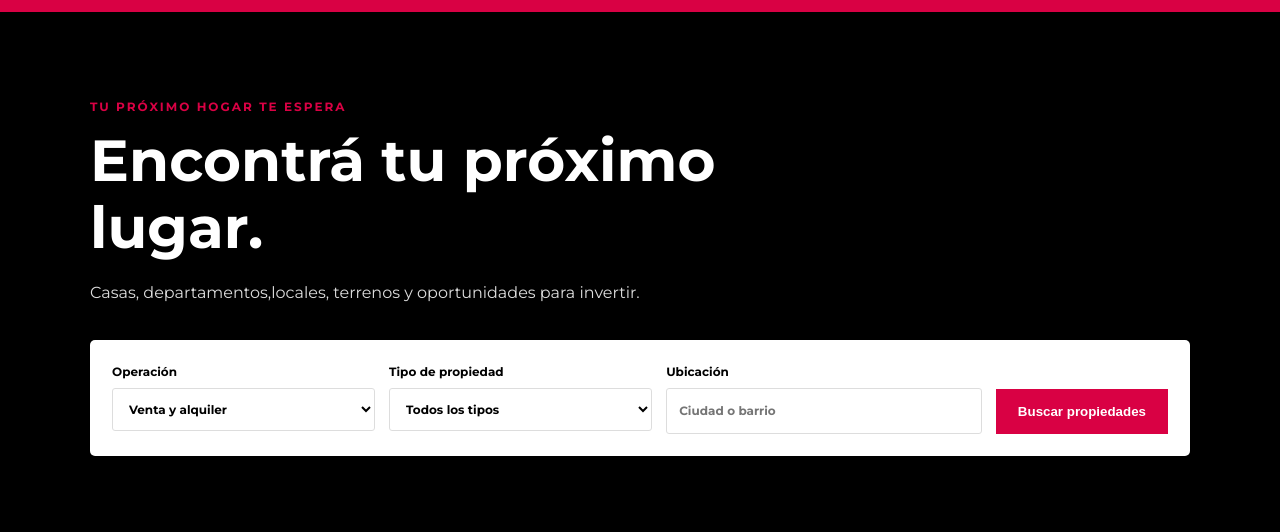
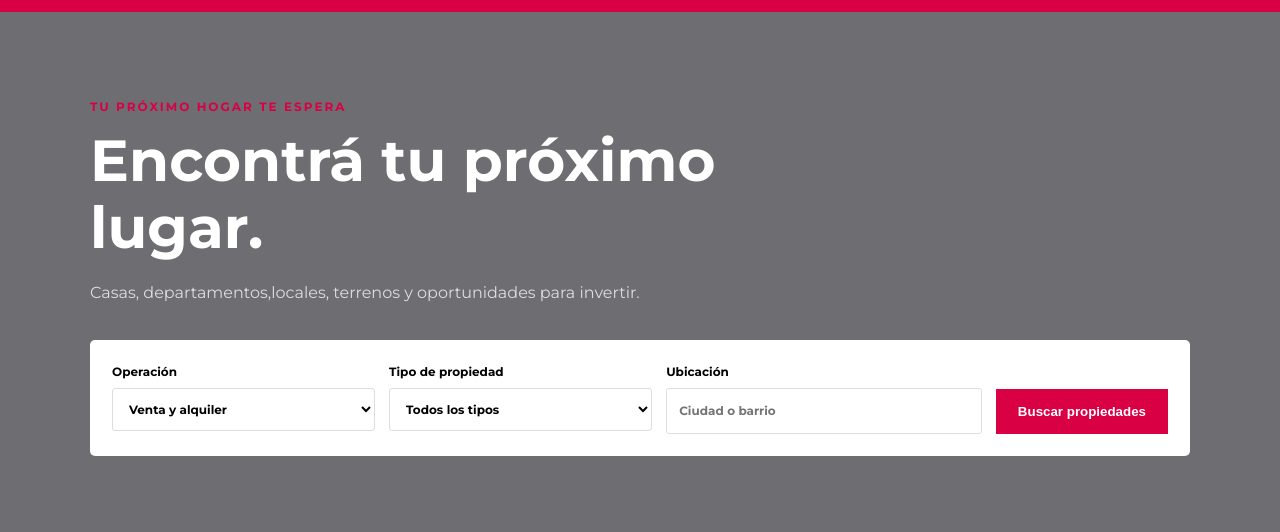
Before and after one commit to umabrau/jtp-inmobiliaria, a plain HTML site: page index.html in a window 1280 px wide. Shown: the part 268-800 px from the top of the page. Drawn offline with Linux system fonts and the light colour scheme.

Commit message:
Update style.css

```diff
--- a/style.css
+++ b/style.css
@@ -90,7 +90,7 @@ a {
 
 /* PORTADA */
 .portada {
-    background: var(--color-negro);
+    background: #6e6d72;
     color: var(--color-blanco);
     padding: 85px 6%;
 }
```
